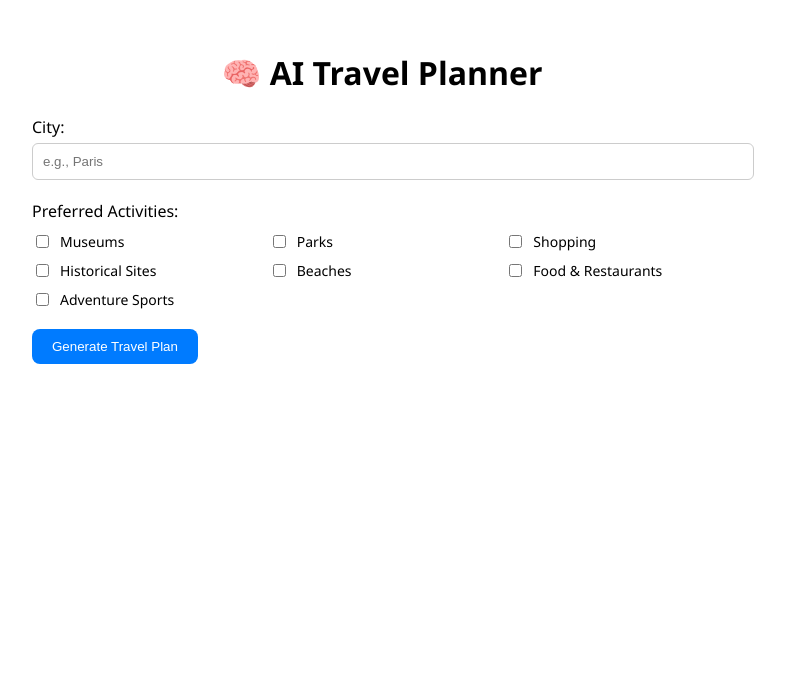
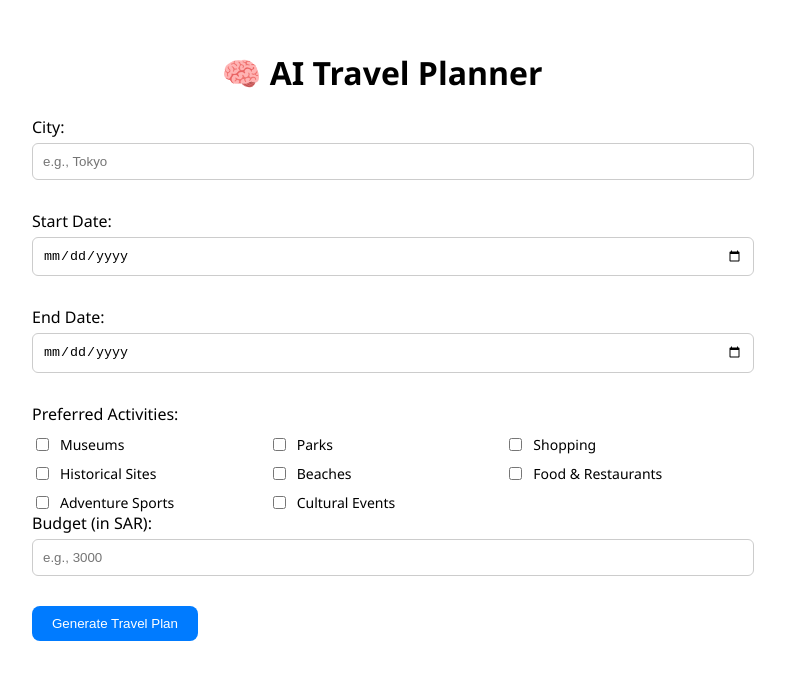
Before and after one commit to Amonaquel/Travella, a React (Create React App) app in the folder travella-frontend/: page / in a window 1280 px wide. Shown: the top 680 px of the page, without its empty margins (258-1043 px from the left). Built offline with nearby package versions, Linux system fonts and the light colour scheme.

Commit message:
1.Add Schedule Page 2.Add Change Currency Feature 3.Add Start & End Date

```diff
--- a/travella-frontend/package.json
+++ b/travella-frontend/package.json
@@ -10,6 +10,7 @@
     "axios": "^1.8.4",
     "react": "^19.1.0",
     "react-dom": "^19.1.0",
+    "react-router-dom": "^7.5.1",
     "react-scripts": "^5.0.1",
     "web-vitals": "^2.1.4"
   },
--- a/travella-frontend/src/App.css
+++ b/travella-frontend/src/App.css
@@ -1,4 +1,3 @@
-
 .app-container {
   max-width: 700px;
   margin: 0 auto;
@@ -16,6 +15,7 @@
   border-radius: 6px;
   border: 1px solid #ccc;
   margin-top: 5px;
+  margin-bottom: 30px;
 }
 
 .button-style {
@@ -49,3 +49,15 @@
   gap: 8px;
   font-size: 14px;
 }
+
+/* 👇 New Styles Added */
+
+
+.exchange-rate {
+  margin-top: 15px;
+  font-style: italic;
+}
+
+.Input-label {
+  margin-top: 30px !important;
+}
--- a/travella-frontend/src/App.js
+++ /dev/null
@@ -1,101 +0,0 @@
-import React, { useState } from "react";
-import axios from "axios";
-import "./App.css";
-
-function App() {
-  const [city, setCity] = useState("");
-  const [selectedActivities, setSelectedActivities] = useState([]);
-  const [response, setResponse] = useState("");
-  const [loading, setLoading] = useState(false);
-
-  const activities = [
-    "Museums",
-    "Parks",
-    "Shopping",
-    "Historical Sites",
-    "Beaches",
-    "Food & Restaurants",
-    "Adventure Sports"
-  ];
-
-  const toggleActivity = (activity) => {
-    setSelectedActivities((prev) =>
-      prev.includes(activity)
-        ? prev.filter((a) => a !== activity)
-        : [...prev, activity]
-    );
-  };
-
-  const generatePlan = async () => {
-    if (!city) return alert("Please enter a city.");
-    if (selectedActivities.length === 0)
-      return alert("Please select at least one activity.");
-
-    setLoading(true);
-    setResponse("");
-
-    const activityList = selectedActivities.join(", ");
-    const prompt = `Create a 3-day travel itinerary for visiting ${city}. The person is interested in: ${activityList}. Include suggestions for morning, afternoon, and evening activities. Make it detailed but easy to follow.`;
-
-    try {
-      const res = await axios.post("https://localhost:5000/api/ask", {
-        prompt,
-      });
-      setResponse(res.data.reply);
-    } catch (err) {
-      console.error(err);
-      setResponse("An error occurred. Please try again.");
-    } finally {
-      setLoading(false);
-    }
-  };
-
-  return (
-    <div className="app-container">
-      <h1 className="app-title">🧠 AI Travel Planner</h1>
-
-      <div style={{ marginBottom: "20px" }}>
-        <label>City:</label>
-        <input
-          type="text"
-          placeholder="e.g., Paris"
-          value={city}
-          onChange={(e) => setCity(e.target.value)}
-          className="input-style"
-        />
-      </div>
-
-      <div style={{ marginBottom: "20px" }}>
-        <label>Preferred Activities:</label>
-        <div className="checkbox-grid">
-          {activities.map((activity) => (
-            <label key={activity} className="checkbox-item">
-              <input
-                type="checkbox"
-                checked={selectedActivities.includes(activity)}
-                onChange={() => toggleActivity(activity)}
-              />
-              {activity}
-            </label>
-          ))}
-        </div>
-      </div>
-
-      <button
-        onClick={generatePlan}
-        disabled={loading}
-        className="button-style"
-      >
-        {loading ? "Generating..." : "Generate Travel Plan"}
-      </button>
-
-      {response && (
-        <div className="response-box">
-          {response}
-        </div>
-      )}
-    </div>
-  );
-}
-
-export default App;
--- /dev/null
+++ b/travella-frontend/src/App.jsx
@@ -0,0 +1,166 @@
+import React, { useState } from "react";
+import axios from "axios";
+import "./App.css";
+import { useNavigate } from "react-router-dom";
+
+
+function App() {
+  const [startDate, setStartDate] = useState("");
+  const [endDate, setEndDate] = useState("");
+  const [city, setCity] = useState("");
+  const [budgetAmount, setBudgetAmount] = useState("");
+  const [countryCurrency, setCountryCurrency] = useState(null);
+  const [exchangeRate, setExchangeRate] = useState(null);
+  const [selectedActivities, setSelectedActivities] = useState([]);
+  const [response, setResponse] = useState("");
+  const [loading, setLoading] = useState(false);
+  const navigate = useNavigate();
+
+
+  const activities = [
+    "Museums",
+    "Parks",
+    "Shopping",
+    "Historical Sites",
+    "Beaches",
+    "Food & Restaurants",
+    "Adventure Sports",
+    "Cultural Events"
+  ];
+
+  const toggleActivity = (activity) => {
+    setSelectedActivities((prev) =>
+      prev.includes(activity)
+        ? prev.filter((a) => a !== activity)
+        : [...prev, activity]
+    );
+  };
+
+  const fetchCurrency = async (cityName) => {
+    try {
+      const countryRes = await axios.get(
+        `https://restcountries.com/v3.1/capital/${cityName}`
+      );
+      const country = countryRes.data[0];
+      const currencyCode = Object.keys(country.currencies)[0];
+      setCountryCurrency(currencyCode);
+
+      const currencyRes = await axios.get(
+        `https://api.currencyfreaks.com/v2.0/rates/latest?apikey=YOUR_CURRENCYFREAKS_KEY`
+      );
+      const sarRate = currencyRes.data.rates["SAR"];
+      const targetRate = currencyRes.data.rates[currencyCode];
+      const rate = parseFloat(targetRate) / parseFloat(sarRate);
+      setExchangeRate(rate.toFixed(2));
+    } catch (error) {
+      console.error("Error fetching currency info:", error);
+      setCountryCurrency(null);
+      setExchangeRate(null);
+    }
+  };
+
+  const generatePlan = () => {
+    if (!city) return alert("Please enter a city.");
+    if (selectedActivities.length === 0)
+      return alert("Please select at least one activity.");
+    if (!budgetAmount || parseFloat(budgetAmount) <= 0)
+      return alert("Please enter a valid budget in SAR.");
+    if (!startDate || !endDate) return alert("Please select your travel dates.");
+    if (new Date(endDate) < new Date(startDate))
+      return alert("End date must be after start date.");
+
+    const tripDays = Math.max(
+      1,
+      Math.ceil(
+        (new Date(endDate) - new Date(startDate)) / (1000 * 60 * 60 * 24)
+      )
+    );
+
+    // navigate to /schedule and send data
+    navigate("/schedule", {
+      state: {
+        city,
+        startDate,
+        endDate,
+        budgetAmount,
+        selectedActivities,
+        tripDays,
+      },
+    });
+  };
+
+
+  return (
+    <div className="app-background">
+      <div className="app-container block-box">
+        <h1 className="app-title">🧠 AI Travel Planner</h1>
+
+        <label>City:</label>
+        <input
+          type="text"
+          placeholder="e.g., Tokyo"
+          value={city}
+          onChange={(e) => setCity(e.target.value)}
+          className="input-style"
+        />
+        <div className="form-group">
+          <label>Start Date:</label>
+          <input
+            type="date"
+            value={startDate}
+            onChange={(e) => setStartDate(e.target.value)}
+            className="input-style"
+          />
+        </div>
+
+        <div className="form-group">
+          <label>End Date:</label>
+          <input
+            type="date"
+            value={endDate}
+            onChange={(e) => setEndDate(e.target.value)}
+            className="input-style"
+          />
+        </div>
+
+
+        <label>Preferred Activities:</label>
+        <div className="checkbox-grid">
+          {activities.map((activity) => (
+            <label key={activity} className="checkbox-item">
+              <input
+                type="checkbox"
+                checked={selectedActivities.includes(activity)}
+                onChange={() => toggleActivity(activity)}
+              />
+              {activity}
+            </label>
+          ))}
+        </div>
+
+        <label>Budget (in SAR):</label>
+        <input
+          type="number"
+          placeholder="e.g., 3000"
+          value={budgetAmount}
+          onChange={(e) => setBudgetAmount(e.target.value)}
+          className="input-style"
+        />
+
+        <button onClick={generatePlan} disabled={loading} className="button-style">
+          {loading ? "Generating..." : "Generate Travel Plan"}
+        </button>
+
+        {countryCurrency && exchangeRate && (
+          <p className="exchange-rate">
+            💱 1 SAR ≈ {exchangeRate} {countryCurrency}
+          </p>
+        )}
+
+        {response && <div className="response-box">{response}</div>}
+      </div>
+    </div>
+  );
+}
+
+export default App;
--- /dev/null
+++ b/travella-frontend/src/Schedule.jsx
@@ -0,0 +1,48 @@
+import React from "react";
+import { useLocation } from "react-router-dom";
+import "./App.css";
+
+
+function Schedule() {
+  const { state } = useLocation();
+  const { city, startDate, endDate, budgetAmount, selectedActivities } = state;
+
+  const tripDays = Math.max(
+    1,
+    Math.ceil((new Date(endDate) - new Date(startDate)) / (1000 * 60 * 60 * 24))
+  );
+
+  return (
+    <div className="app-container block-box">
+      <h2 className="app-title">📅 Custom Schedule for {city}</h2>
+      <p>
+        Trip Dates: {startDate} → {endDate} | Budget: {budgetAmount} SAR
+      </p>
+
+      <h3>📝 Day Planner</h3>
+      {[...Array(tripDays)].map((_, index) => (
+        <div key={index} className="day-block">
+          <h4>Day {index + 1}</h4>
+          <div className="schedule-row">
+            <label>Morning:</label> <input className="input-style" type="text" placeholder="Add morning plan..." />
+          </div>
+          <div className="schedule-row">
+            <label>Afternoon:</label> <input className="input-style" type="text" placeholder="Add afternoon plan..." />
+          </div>
+          <div className="schedule-row">
+            <label>Evening:</label> <input className="input-style" type="text" placeholder="Add evening plan..." />
+          </div>
+        </div>
+      ))}
+
+      <h3>🎯 Suggested Activities</h3>
+      <ul>
+        {selectedActivities.map((activity, i) => (
+          <li key={i}>{activity}</li>
+        ))}
+      </ul>
+    </div>
+  );
+}
+
+export default Schedule;
--- a/travella-frontend/src/index.js
+++ b/travella-frontend/src/index.js
@@ -2,16 +2,22 @@ import React from 'react';
 import ReactDOM from 'react-dom/client';
 import './index.css';
 import App from './App';
+import Schedule from './Schedule'; // ⬅️ Import the new component
 import reportWebVitals from './reportWebVitals';
+
+import { BrowserRouter, Routes, Route } from 'react-router-dom'; // ⬅️ Import React Router
 
 const root = ReactDOM.createRoot(document.getElementById('root'));
 root.render(
   <React.StrictMode>
-    <App />
+    <BrowserRouter>
+      <Routes>
+        <Route path="/" element={<App />} />
+        <Route path="/schedule" element={<Schedule />} />
+      </Routes>
+    </BrowserRouter>
   </React.StrictMode>
 );
 
-// If you want to start measuring performance in your app, pass a function
-// to log results (for example: reportWebVitals(console.log))
-// or send to an analytics endpoint. Learn more: https://bit.ly/CRA-vitals
+// Optional: Performance logging
 reportWebVitals();
```
Also changed, not shown: 1 other file (tests, documents, lock files or other folders).
